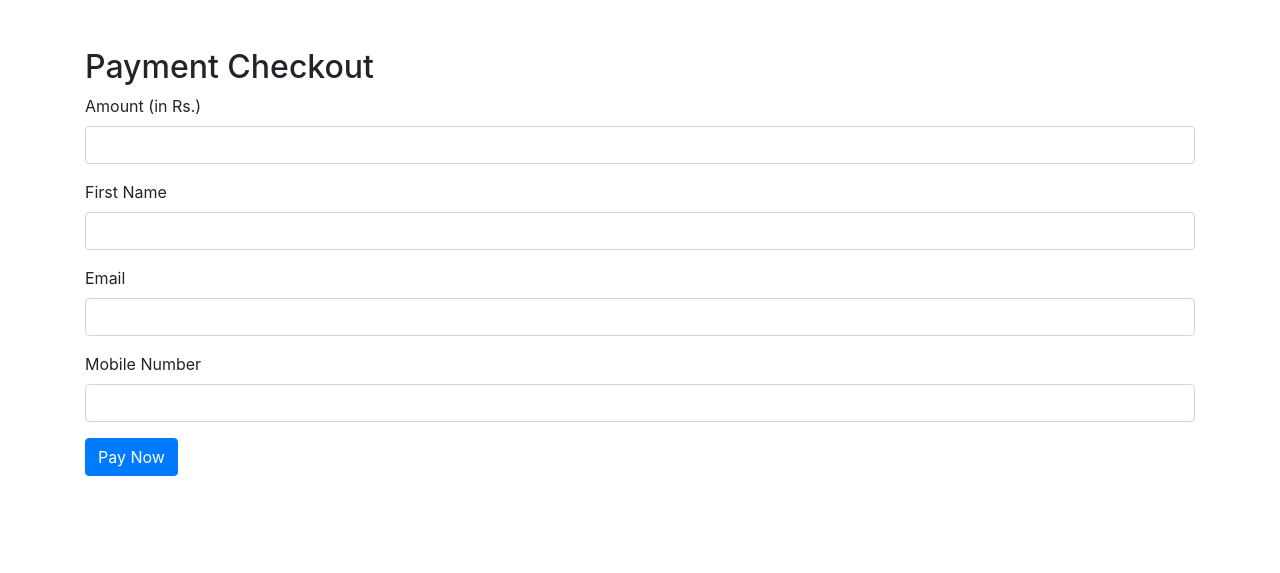
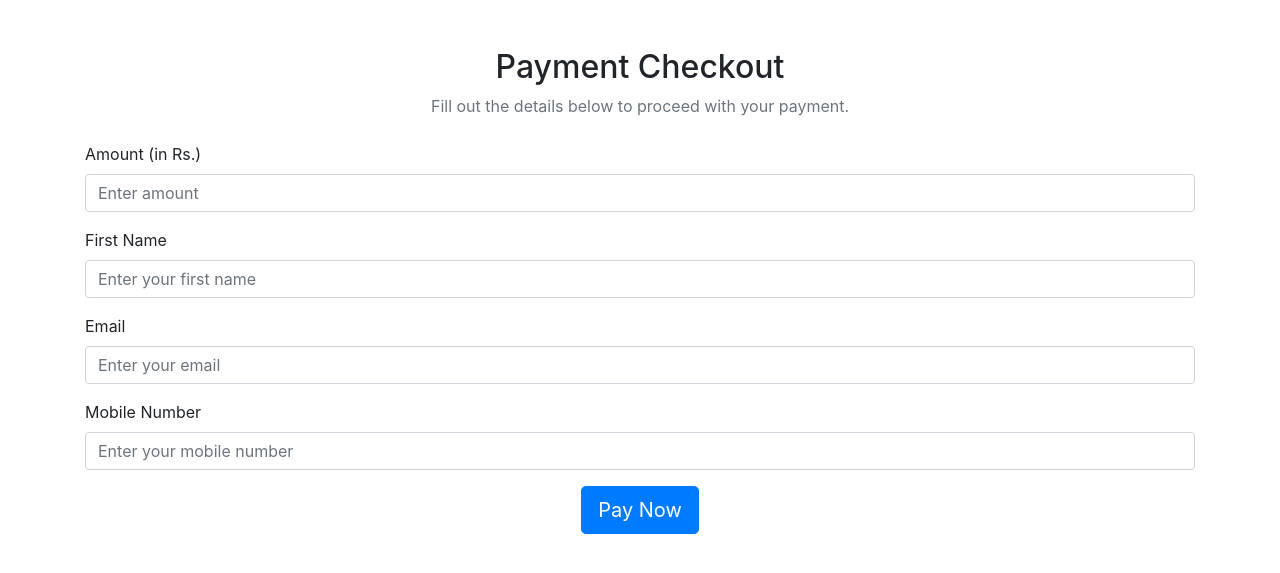
Before and after one commit to Prasad-Bojja/efficient_corporates_project, a Django app: page /create_payment_transaction/ in a window 1280 px wide. Shown: the top 573 px of the page. Run offline with Django 5.2, Linux system fonts and the light colour scheme; some libraries are stand-ins or nearby versions.

Commit message:
FEAT: updated views and template

```diff
--- a/eff_apps/views.py
+++ b/eff_apps/views.py
@@ -24,7 +24,7 @@ logger = logging.getLogger('wallet')
 
 #from django.views.decorators.csrf import ensure_csrf_cookie
 
-@csrf_protect
+@csrf_exempt
 def create_payment_transaction(request):
     context = {}
     logger.info("create_payment_transaction view accessed")
--- a/templates/wallet/checkout.html
+++ b/templates/wallet/checkout.html
@@ -7,39 +7,97 @@
     <link rel="stylesheet" href="https://stackpath.bootstrapcdn.com/bootstrap/4.5.2/css/bootstrap.min.css">
 </head>
 <body>
-    <div class="container">
-        <h2 class="mt-5">Payment Checkout</h2>
+    <div class="container mt-5">
+        <h2 class="text-center">Payment Checkout</h2>
+        <p class="text-muted text-center">Fill out the details below to proceed with your payment.</p>
 
-        <form method="POST" action="{% url 'create_payment_transaction' %}">
+        <!-- Checkout Form -->
+        <form method="POST" action="{% url 'create_payment_transaction' %}" class="mt-4">
             {% csrf_token %}
 
+            <!-- Amount Field -->
             <div class="form-group">
                 <label for="amount">Amount (in Rs.)</label>
-                <input type="number" class="form-control" id="amount" name="amount" min="1" required>
+                <input
+                    type="number"
+                    class="form-control"
+                    id="amount"
+                    name="amount"
+                    min="1"
+                    placeholder="Enter amount"
+                    required>
+                <div class="invalid-feedback">Please enter a valid amount.</div>
             </div>
 
+            <!-- First Name Field -->
             <div class="form-group">
                 <label for="first_name">First Name</label>
-                <input type="text" class="form-control" id="first_name" name="first_name" required>
+                <input
+                    type="text"
+                    class="form-control"
+                    id="first_name"
+                    name="first_name"
+                    placeholder="Enter your first name"
+                    required>
+                <div class="invalid-feedback">First name is required.</div>
             </div>
 
+            <!-- Email Field -->
             <div class="form-group">
                 <label for="email_id">Email</label>
-                <input type="email" class="form-control" id="email_id" name="email_id" required>
+                <input
+                    type="email"
+                    class="form-control"
+                    id="email_id"
+                    name="email_id"
+                    placeholder="Enter your email"
+                    required>
+                <div class="invalid-feedback">Please enter a valid email address.</div>
             </div>
 
+            <!-- Mobile Field -->
             <div class="form-group">
                 <label for="mobile">Mobile Number</label>
-                <input type="text" class="form-control" id="mobile" name="mobile" pattern="\d{10}" title="Enter a valid 10-digit mobile number" required>
+                <input
+                    type="text"
+                    class="form-control"
+                    id="mobile"
+                    name="mobile"
+                    pattern="\d{10}"
+                    title="Enter a valid 10-digit mobile number"
+                    placeholder="Enter your mobile number"
+                    required>
+                <div class="invalid-feedback">Please enter a valid 10-digit mobile number.</div>
             </div>
 
-            <button type="submit" class="btn btn-primary">Pay Now</button>
+            <!-- Submit Button -->
+            <div class="text-center">
+                <button type="submit" class="btn btn-primary btn-lg">Pay Now</button>
+            </div>
         </form>
     </div>
 
-    <!-- Bootstrap JS (Optional for form handling) -->
+    <!-- Optional Bootstrap JS and Dependencies -->
     <script src="https://code.jquery.com/jquery-3.5.1.slim.min.js"></script>
     <script src="https://cdn.jsdelivr.net/npm/@popperjs/core@2.0.7/dist/umd/popper.min.js"></script>
     <script src="https://stackpath.bootstrapcdn.com/bootstrap/4.5.2/js/bootstrap.min.js"></script>
+
+    <!-- Custom Validation Script -->
+    <script>
+        // Enable Bootstrap's validation feedback on form submission
+        (function() {
+            'use strict';
+            const forms = document.querySelectorAll('form');
+            forms.forEach(form => {
+                form.addEventListener('submit', function(event) {
+                    if (!form.checkValidity()) {
+                        event.preventDefault();
+                        event.stopPropagation();
+                    }
+                    form.classList.add('was-validated');
+                }, false);
+            });
+        })();
+    </script>
 </body>
 </html>
```
